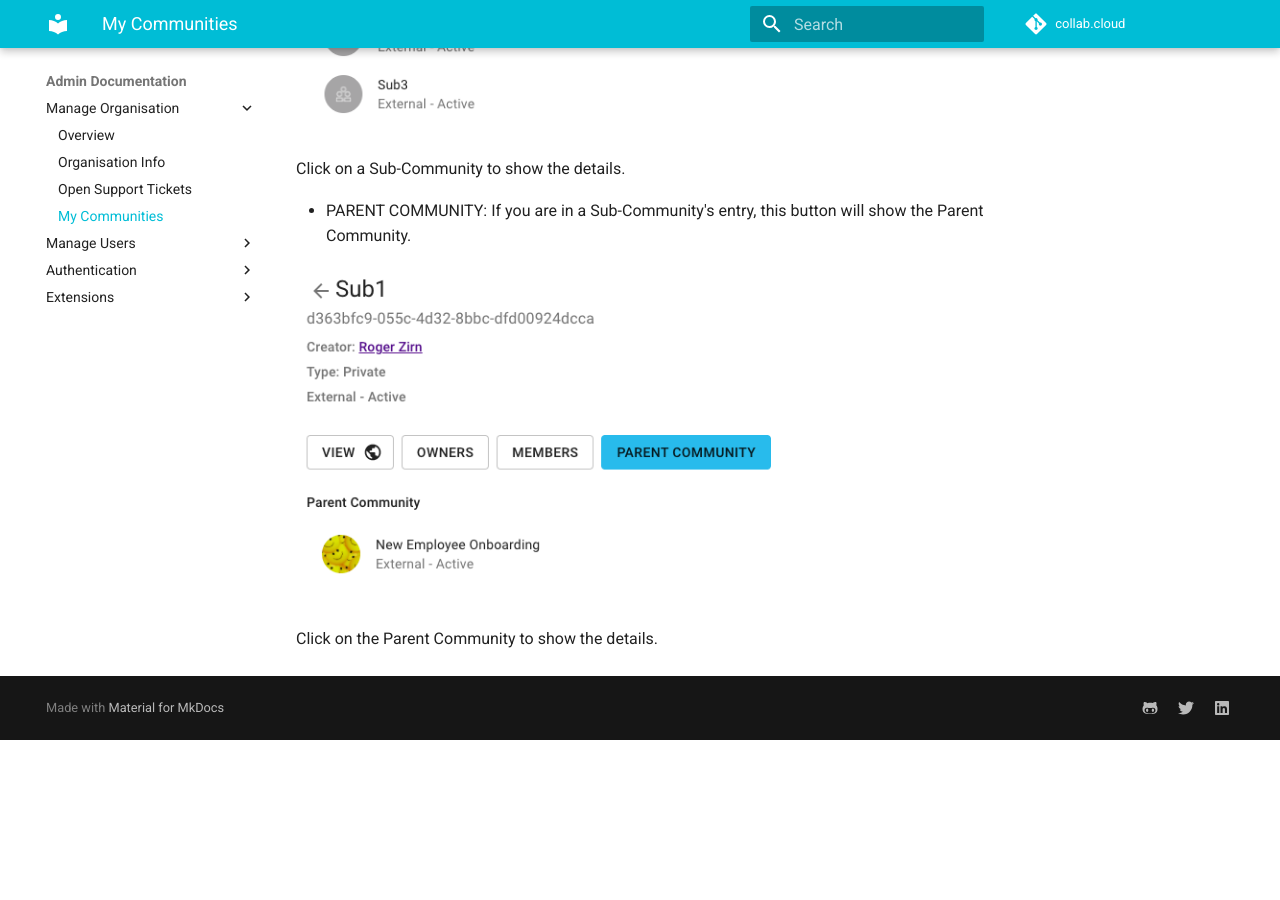
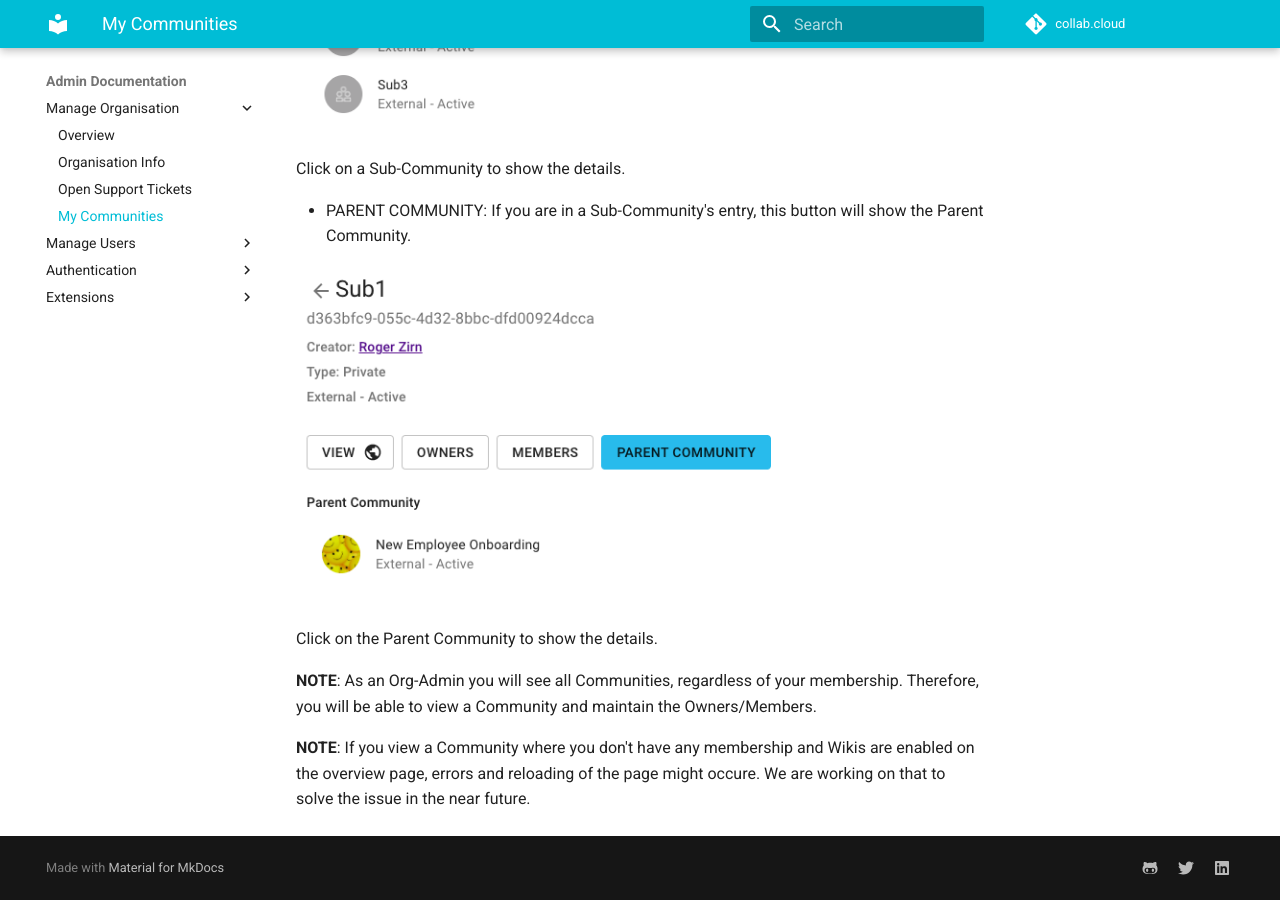
Before and after one commit to collabdotcloud/docs.collab.cloud, an MkDocs documentation site: the page built from docs/admin/my-communities.md, in a window 1280 px wide and 900 px high, scrolled down 2560 px. Built offline with MkDocs 1.6.1 and Material for MkDocs 9.7.7, drawn with Linux system fonts in a browser that asks for light colours; before the commit the page ends 3300 px from its top, so only the background shows below that.

Commit message:
updated My Communities

```diff
--- a/docs/admin/my-communities.md
+++ b/docs/admin/my-communities.md
@@ -28,3 +28,7 @@ Click on a Sub-Community to show the details.
 ![Last login](/assets/images/screen-shots/admin/my-communities-parent.png)
 
 Click on the Parent Community to show the details.
+
+<strong>NOTE</strong>: As an Org-Admin you will see all Communities, regardless of your membership. Therefore, you will be able to view a Community and maintain the Owners/Members.
+
+<strong>NOTE</strong>: If you view a Community where you don't have any membership and Wikis are enabled on the overview page, errors and reloading of the page might occure. We are working on that to solve the issue in the near future.
```
